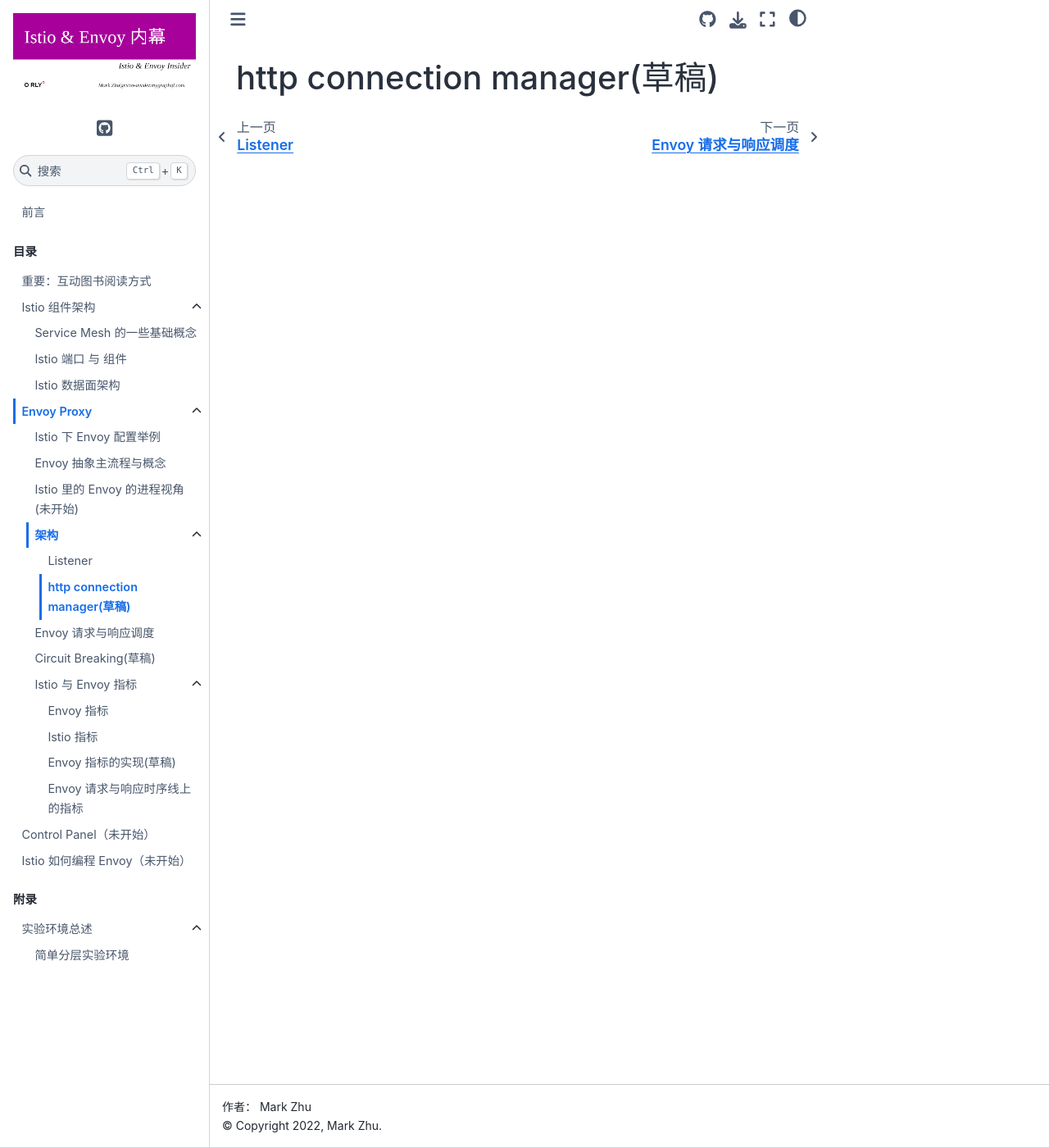
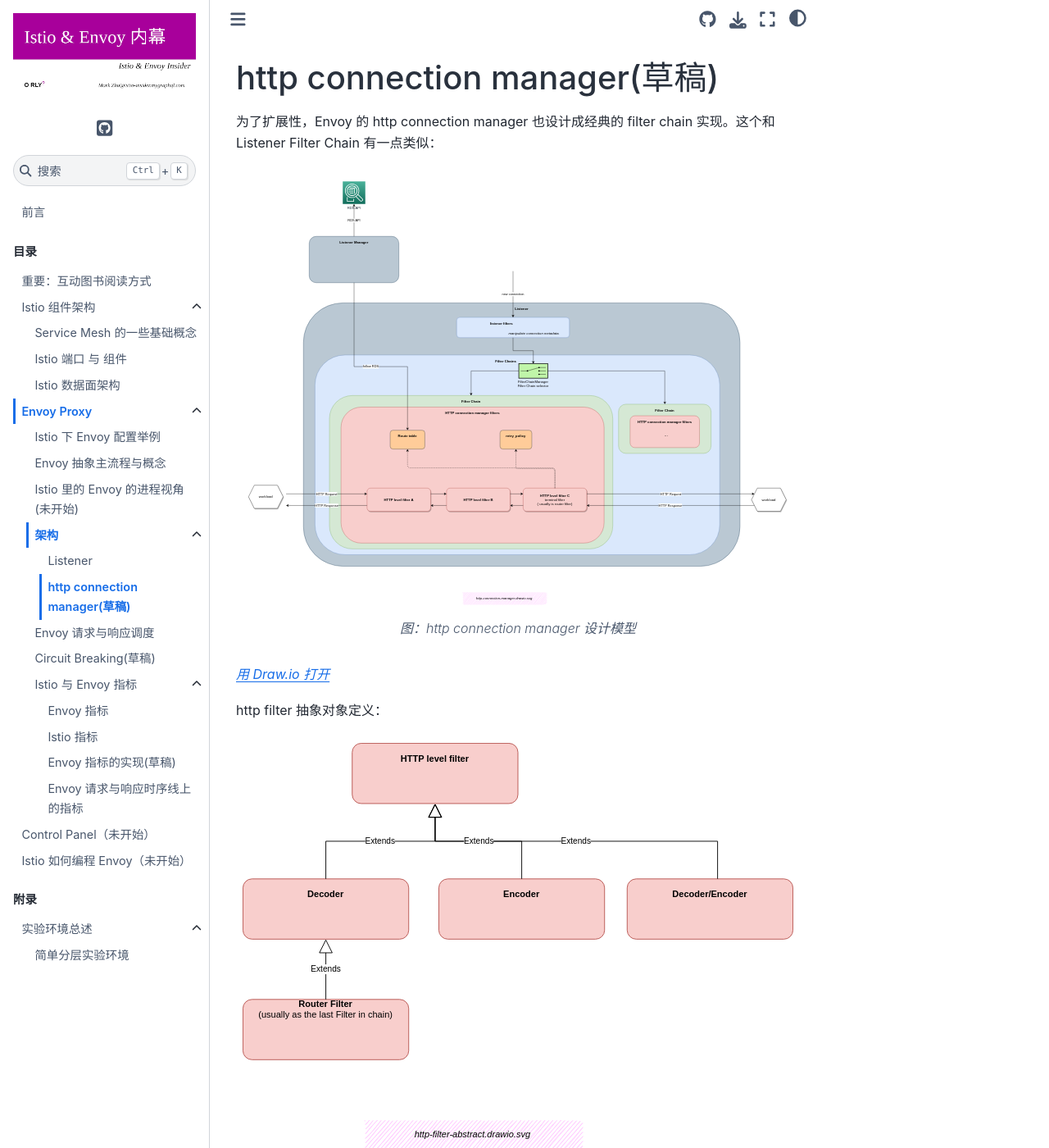
Before and after one commit to labilezhu/istio-insider, a Sphinx documentation site: the page built from docs/source/ch2-envoy/arch/http/http-connection-manager/http-connection-manager.md, in a window 1280 px wide and 1400 px high. Shown: the whole window at 82% size. Built offline with Sphinx 7.4.7 and the Sphinx Book theme 1.1.4, drawn with Linux system fonts in a browser that asks for light colours; some of the changed text lies outside the part shown.

```diff
--- a/docs/source/ch2-envoy/arch/http/http-connection-manager/http-connection-manager.md
+++ b/docs/source/ch2-envoy/arch/http/http-connection-manager/http-connection-manager.md
@@ -1 +1,32 @@
 # http connection manager(草稿)
+
+为了扩展性，Envoy 的 http connection manager 也设计成经典的 filter chain 实现。这个和 Listener Filter Chain 有一点类似：
+
+:::{figure-md} 图：http connection manager 设计模型
+:class: full-width
+<img src="/ch2-envoy/arch/http/http-connection-manager/http-connection-manager.assets/http-connection-manager.drawio.svg" alt="图：http connection manager 设计模型">
+
+*图：http connection manager 设计模型*
+:::
+*[用 Draw.io 打开](https://app.diagrams.net/#Uhttps%3A%2F%2Fistio-insider.mygraphql.com%2Fzh_CN%2Flatest%2F_images%2Fhttp-connection-manager.drawio.svg)*
+
+http filter 抽象对象定义：
+
+:::{figure-md} 图：http filter 抽象对象
+:class: full-width
+<img src="/ch2-envoy/arch/http/http-connection-manager/http-connection-manager.assets/http-filter-abstract.drawio.svg" alt="图：http filter 抽象对象">
+
+*图：http filter 抽象对象*
+:::
+*[用 Draw.io 打开](https://app.diagrams.net/#Uhttps%3A%2F%2Fistio-insider.mygraphql.com%2Fzh_CN%2Flatest%2F_images%2Fhttp-filter-abstract.drawio.svg)*
+
+
+代码上的 http filter C++类关系：
+
+:::{figure-md} 图：http filter C++类关系
+:class: full-width
+<img src="/ch2-envoy/arch/http/http-connection-manager/http-connection-manager.assets/http-filter-code-oop.drawio.svg" alt="图：http filter C++类关系">
+
+*图：http filter C++类关系*
+:::
+*[用 Draw.io 打开](https://app.diagrams.net/#Uhttps%3A%2F%2Fistio-insider.mygraphql.com%2Fzh_CN%2Flatest%2F_images%2Fhttp-filter-code-oop.drawio.svg)*
```
Also changed, not shown: docs/source/ch2-envoy/arch/http/http-connection-manager/http-connection-manager.assets/http-connection-manager.drawio.svg (added), docs/source/ch2-envoy/arch/http/http-connection-manager/http-connection-manager.assets/http-filter-abstract.drawio.svg (added), docs/source/ch2-envoy/arch/http/http-connection-manager/http-connection-manager.assets/http-filter-code-oop.drawio.svg (added), docs/source/ch2-envoy/arch/http/router/router.assets/router-filter-base-flow.drawio.svg (added).
